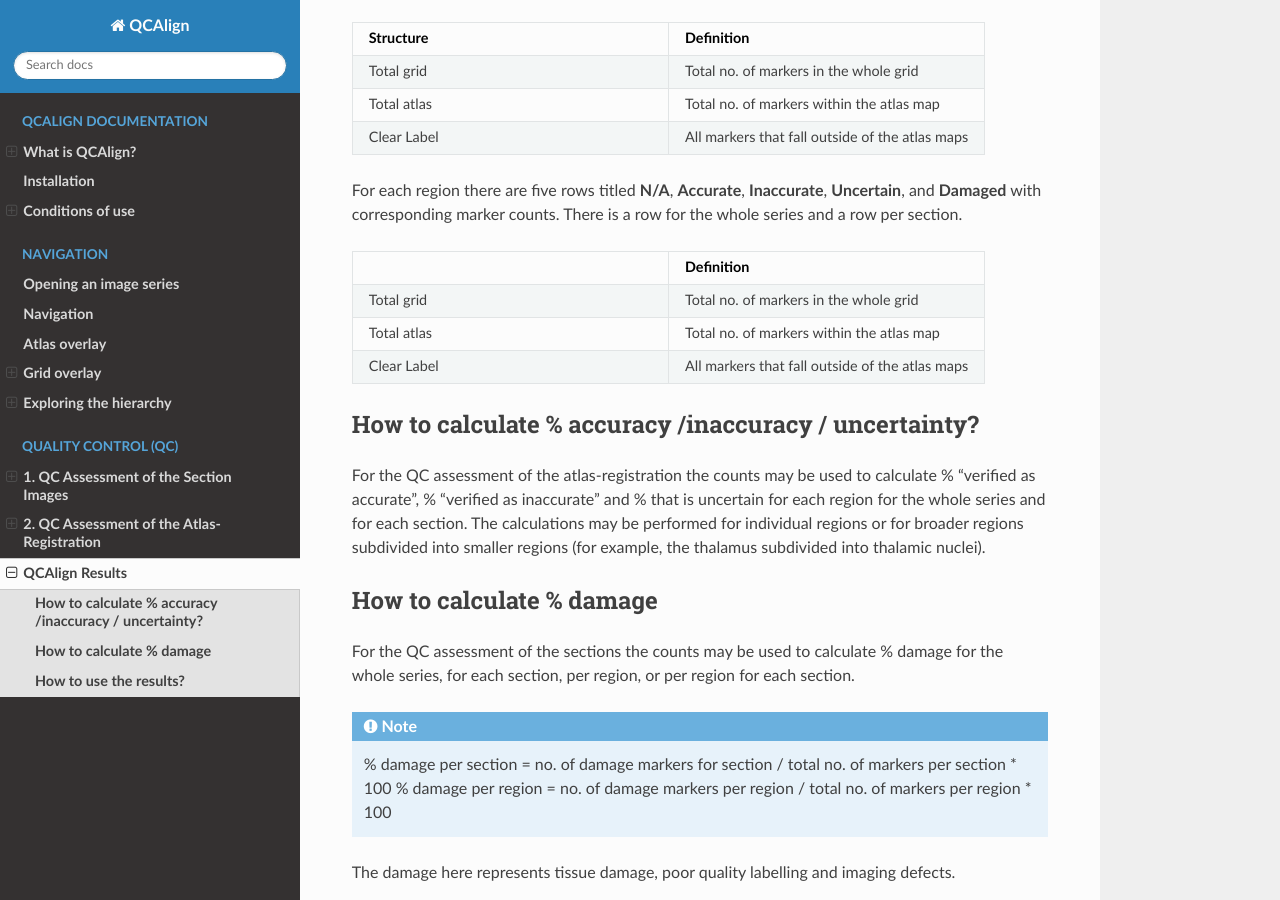
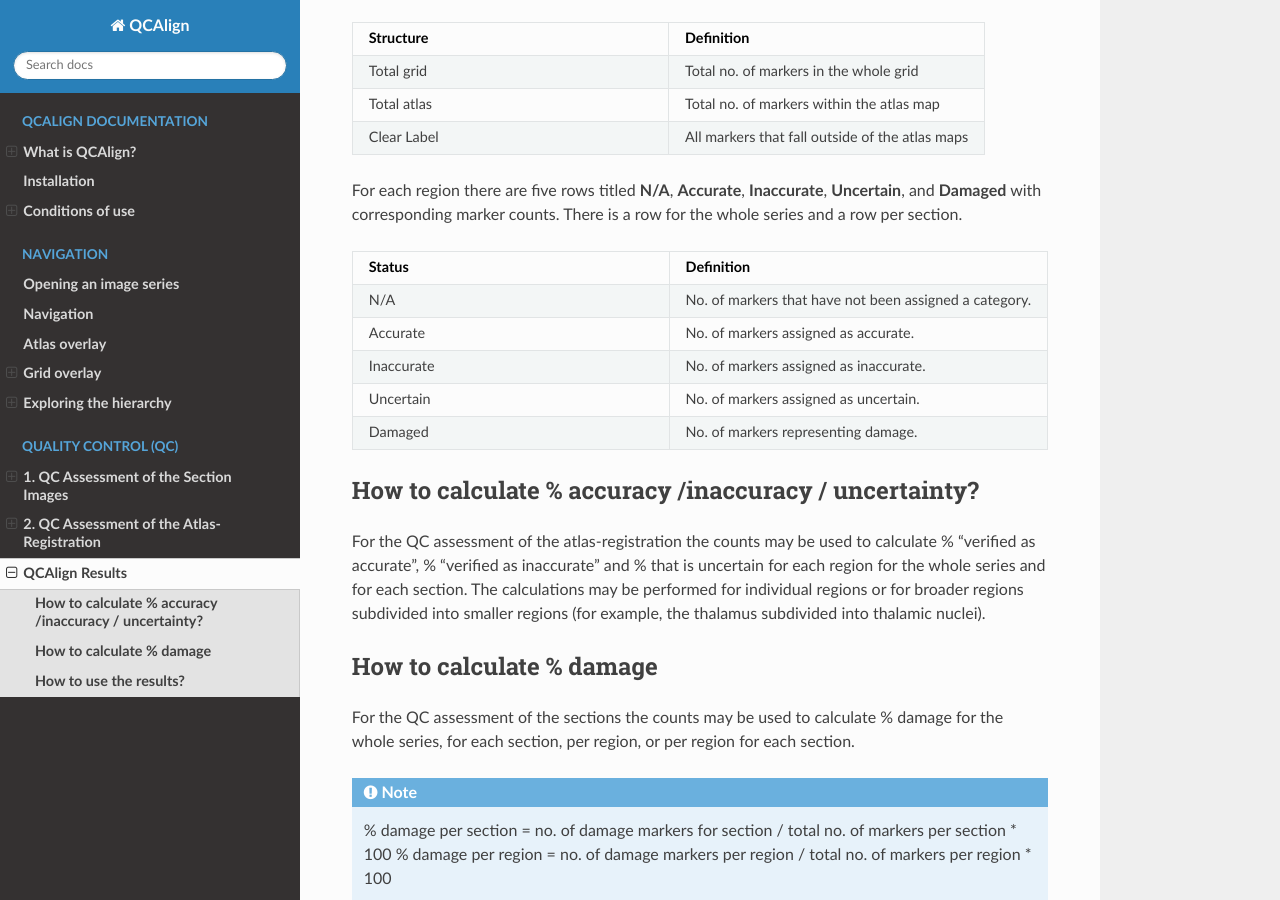
Before and after one commit to Neural-Systems-at-UIO/QCAlign, a Sphinx documentation site: the page built from docs/results.rst, in a window 1280 px wide and 900 px high, scrolled down 673 px. Built offline with Sphinx 7.4.7 and the Read the Docs theme 2.0.0, drawn with Linux system fonts in a browser that asks for light colours.

Commit message:
Update results.rst

```diff
--- a/docs/results.rst
+++ b/docs/results.rst
@@ -26,14 +26,18 @@
    :widths: 50 50
    :header-rows: 1
 
-   * -
+   * - Status
      - Definition
-   * - Total grid
-     - Total no. of markers in the whole grid
-   * - Total atlas
-     - Total no. of markers within the atlas map
-   * - Clear Label
-     - All markers that fall outside of the atlas maps
+   * - N/A
+     - No. of markers that have not been assigned a category.
+   * - Accurate
+     - No. of markers assigned as accurate.
+   * - Inaccurate
+     - No. of markers assigned as inaccurate.
+   * - Uncertain
+     - No. of markers assigned as uncertain.
+   * - Damaged
+     - No. of markers representing damage.
 
 
 **How to calculate % accuracy /inaccuracy / uncertainty?**
```
